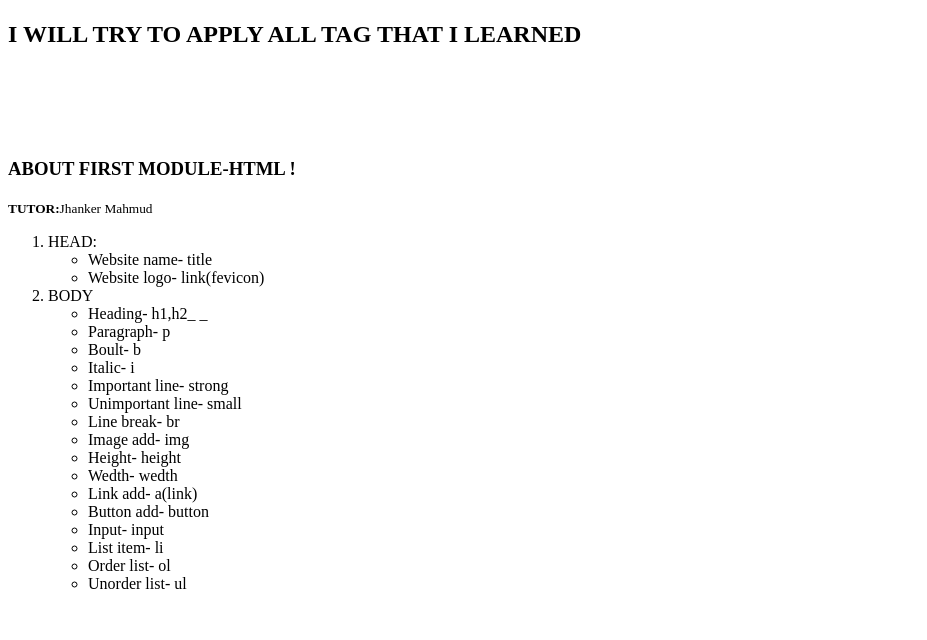
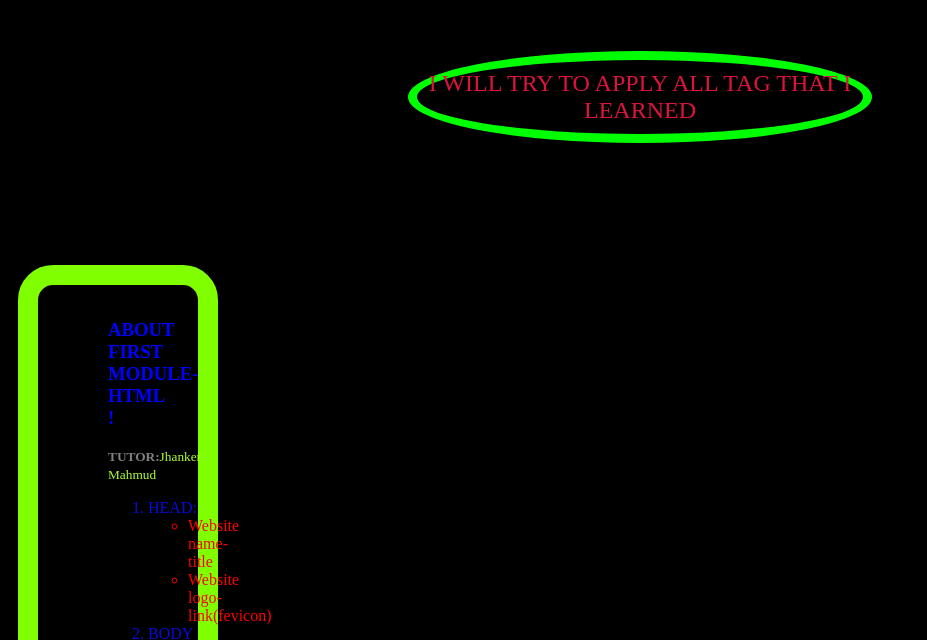
Before and after one commit to ShahriarRaktim/my-third-repo, a plain HTML site: page index.html in a window 1280 px wide. Shown: the part 383-1023 px from the top of the page, without its empty margins (0-927 px from the left). Before the commit the page ends 992 px from the top, so only its background shows below. Drawn offline with Linux system fonts and the light colour scheme.

Commit message:
big teste

```diff
--- a/index.html
+++ b/index.html
@@ -5,7 +5,7 @@
     <meta http-equiv="X-UA-Compatible" content="IE=edge">
     <meta name="viewport" content="width=device-width, initial-scale=1.0">
     <title>Practice Website</title>
-    <link rel="stylesheet" href="pretty.css">
+    <link rel="stylesheet" href="test-css/test.css">
     <link rel="shortcut icon" href="" type="image/x-icon">
 </head>
 <body>
--- /dev/null
+++ b/test-css/test.css
@@ -0,0 +1,57 @@
+h1{
+    color:red;
+    text-align: center;
+
+}
+
+h2{
+    color:crimson;
+    background-color: black;
+    margin: 50px 400px;
+    text-align: center;
+    border: rgb(255, 0, 0);
+    border-radius: 55%;
+    padding-top: 10px;
+    padding-bottom: 10px;
+    border: lime 9px solid;
+   font-weight: 500;
+}
+h3{
+    color: blue;
+    text-align: center;
+}
+span{
+    color: greenyellow;
+}
+small{
+    text-align: left;
+}
+.r{
+    color:red;
+}
+.g{
+    color:rgb(9, 9, 224);
+
+}
+body{
+   background-color: black
+}
+strong{
+    color: gray;
+}
+div{
+    background-color: black;
+    margin-right: 1300px;
+    margin-left: 10px;
+    padding-left: 70px;
+    padding-right: 90px;
+    padding-top: 15px;
+    padding-bottom: 10px;
+    border: 20px solid chartreuse;
+    border-radius: 35px;
+
+}
+img{
+    display: inline;
+
+}
```
Also changed, not shown: pretty.css (deleted).
